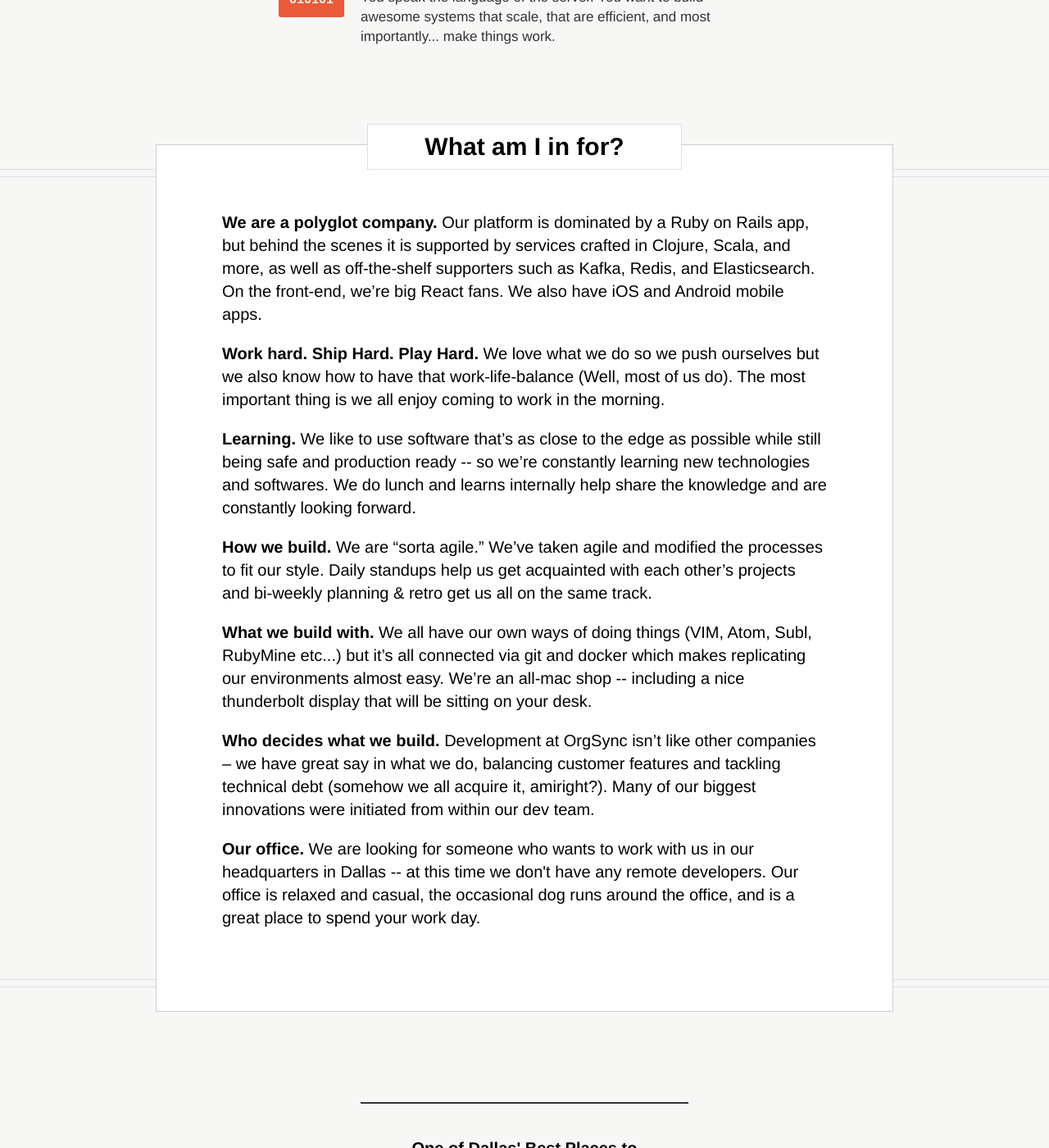
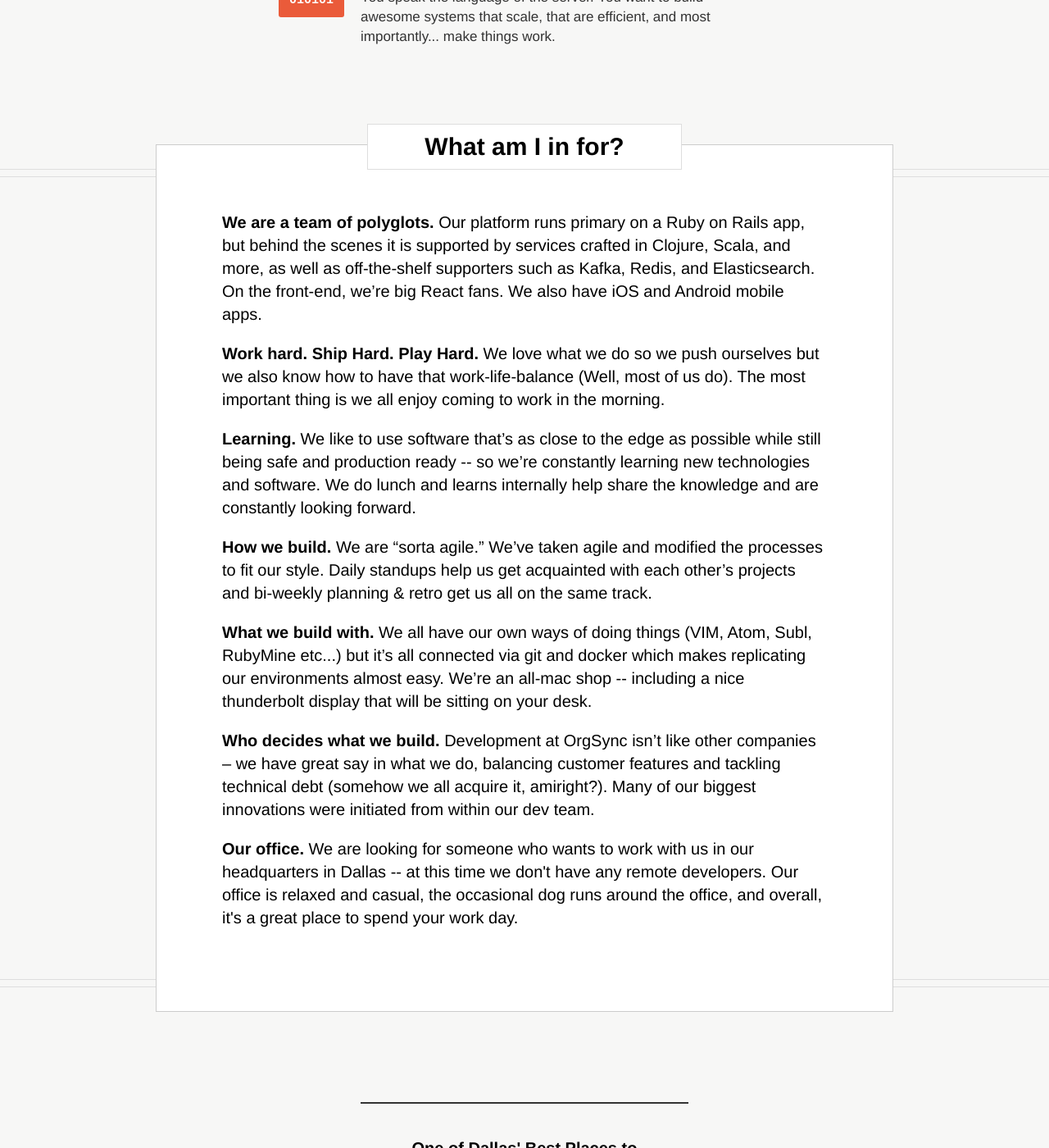
Before and after one commit to CampusLabs/orgsync.github.io, a Jekyll site: the page built from index.html, in a window 1280 px wide and 1400 px high, scrolled down 3467 px. Shown: the whole window at 82% size. Built offline with Jekyll 4.4.1, drawn with Linux system fonts in a browser that asks for light colours; some web fonts are replaced; Markdown is read by kramdown in place of the engine named in the settings; some of the changed text lies outside the part shown.

Commit message:
text changes from kevin

```diff
--- a/index.html
+++ b/index.html
@@ -69,7 +69,7 @@
         <h4>Mobile</h4>
         <p class='smaller'>
           Our mobile person is looking to grow into a team -- leading
-          the charge of our iOS app and (shhhh!) an android app.
+          the charge of our iOS app and (shhhh!) an Android app.
         </p>
       </div>
       <div class='team-box team-ops'>
@@ -89,7 +89,7 @@
     <div class='column half'>
       <h2>Open Source</h2>
       <p class='open-source-description'>
-        OrgSync is built upon open source so it's part of our duty to give
+        OrgSync is built on open source so it's part of our duty to give
         back to the community. Creating and maintaining these projects has proven to be really
         valuable for our team.
       </p>
@@ -238,8 +238,8 @@
     <div class='what-box'>
       <h3 class='what-box-title'>What am I in for?</h3>
       <p>
-        <strong>We are a polyglot company.</strong>
-        Our platform is dominated by a Ruby on Rails app, but behind the scenes
+        <strong>We are a team of polyglots.</strong>
+        Our platform runs primary on a Ruby on Rails app, but behind the scenes
         it is supported by services crafted in Clojure, Scala, and more,
         as well as off-the-shelf supporters such as Kafka, Redis, and
         Elasticsearch. On the front-end, we’re big React fans. We also
@@ -254,7 +254,7 @@
       <p>
         <strong>Learning.</strong>
         We like to use software that’s as close to the edge as possible while still
-        being safe and production ready -- so we’re constantly learning new technologies and softwares.
+        being safe and production ready -- so we’re constantly learning new technologies and software.
         We do lunch and learns internally help share the knowledge and are constantly
         looking forward.
       </p>
@@ -283,8 +283,8 @@
         <strong>Our office.</strong>
         We are looking for someone who wants to work with us in our headquarters
         in Dallas -- at this time we don't have any remote developers. Our office
-        is relaxed and casual, the occasional dog runs around the office, and
-        is a great place to spend your work day.
+        is relaxed and casual, the occasional dog runs around the office, and overall,
+        it's a great place to spend your work day.
       </p>
     </div>
   </div>
```
Also changed, not shown: other parts of index.html (+5 -5 lines), 1 other file.
